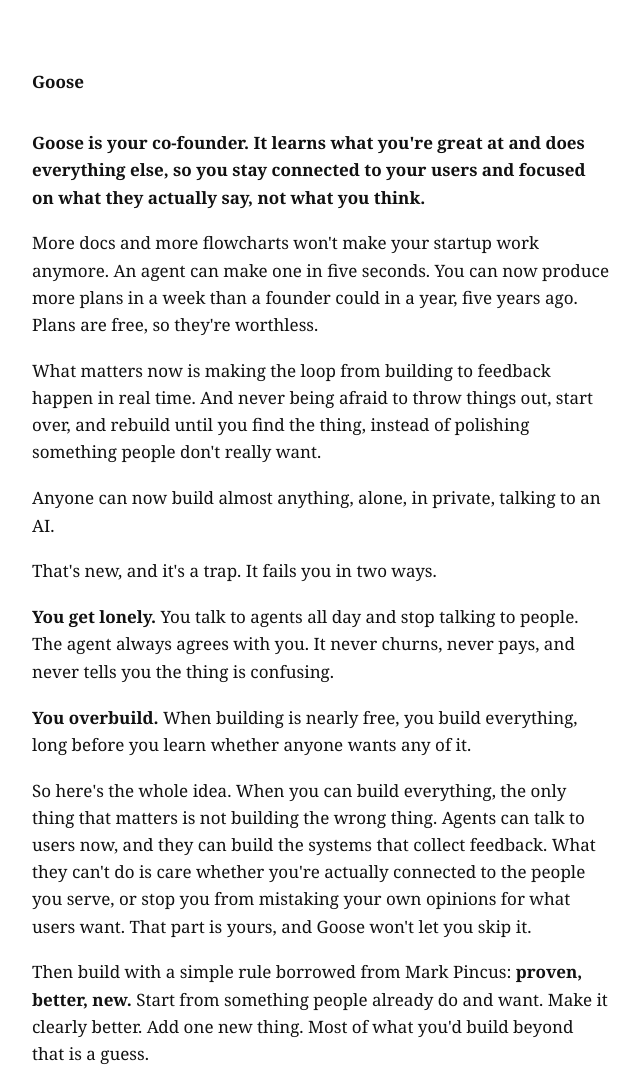
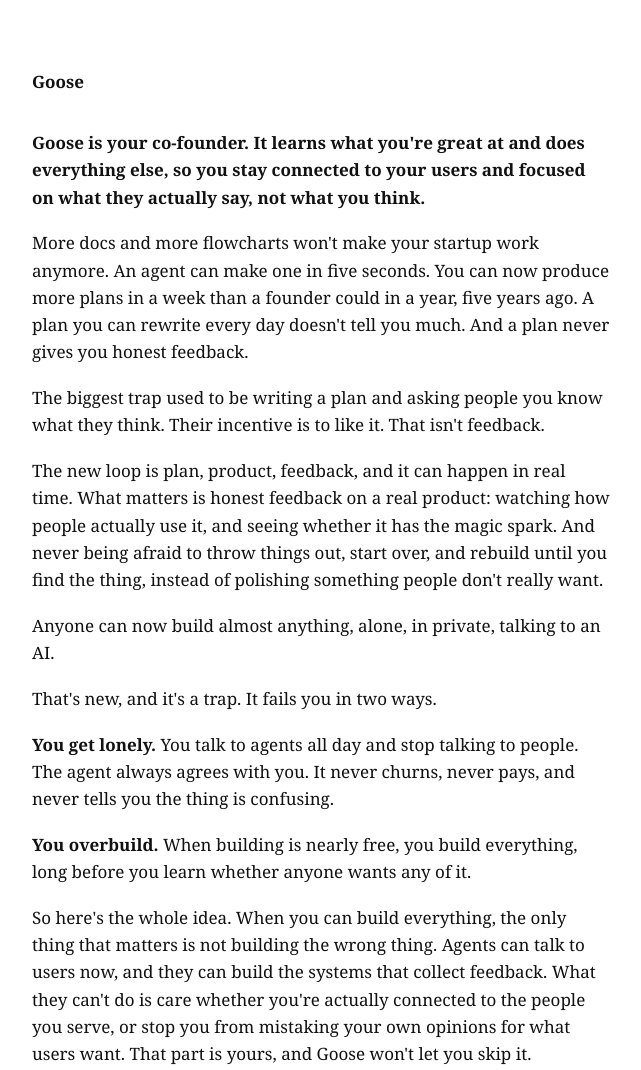
Before and after one commit to shanemac/goose, a plain HTML site: page index.html in a window 1280 px wide. Shown: the top 1070 px of the page, without its empty margins (319-960 px from the left). Drawn offline with Linux system fonts and the light colour scheme.

Commit message:
Plan, product, feedback loop

```diff
--- a/index.html
+++ b/index.html
@@ -23,9 +23,11 @@
 
 <p><b>Goose is your co-founder. It learns what you're great at and does everything else, so you stay connected to your users and focused on what they actually say, not what you think.</b></p>
 
-<p>More docs and more flowcharts won't make your startup work anymore. An agent can make one in five seconds. You can now produce more plans in a week than a founder could in a year, five years ago. Plans are free, so they're worthless.</p>
+<p>More docs and more flowcharts won't make your startup work anymore. An agent can make one in five seconds. You can now produce more plans in a week than a founder could in a year, five years ago. A plan you can rewrite every day doesn't tell you much. And a plan never gives you honest feedback.</p>
 
-<p>What matters now is making the loop from building to feedback happen in real time. And never being afraid to throw things out, start over, and rebuild until you find the thing, instead of polishing something people don't really want.</p>
+<p>The biggest trap used to be writing a plan and asking people you know what they think. Their incentive is to like it. That isn't feedback.</p>
+
+<p>The new loop is plan, product, feedback, and it can happen in real time. What matters is honest feedback on a real product: watching how people actually use it, and seeing whether it has the magic spark. And never being afraid to throw things out, start over, and rebuild until you find the thing, instead of polishing something people don't really want.</p>
 
 <p>Anyone can now build almost anything, alone, in private, talking to an AI.</p>
 
```
